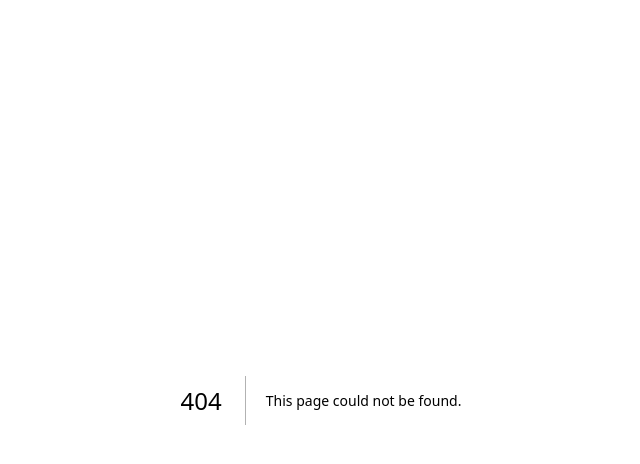
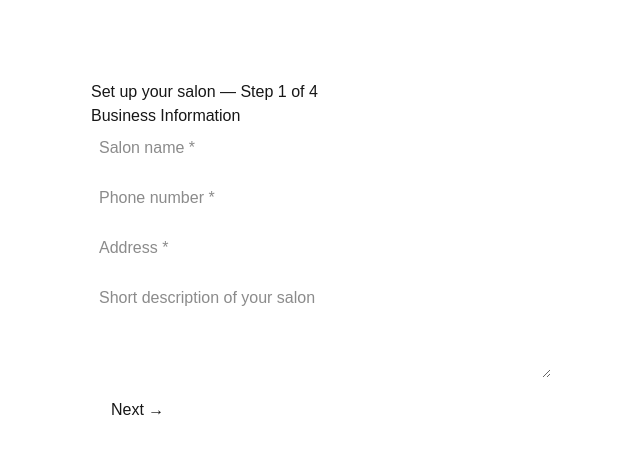
Before and after one commit to Essiamah989/beautyglow, a Next.js app: page /onboarding in a window 1280 px wide. Before the commit this address had no page. Shown: the top 464 px of the page, without its empty margins (319-959 px from the left). Built offline with nearby package versions, Linux system fonts and the light colour scheme; no server answers.

Commit message:
feat: onboarding steps 1-2 working

```diff
--- /dev/null
+++ b/src/app/onboarding/page.tsx
@@ -0,0 +1,171 @@
+// src/app/onboarding/page.tsx
+// Multi-step onboarding wizard for new salon owners
+// Step 1: Business info (name, phone, address, description)
+// Step 2: Subdomain selection
+// Step 3: Add services (Day 6)
+// Step 4: Logo upload (Day 6)
+
+'use client'
+
+import { useState } from 'react'
+import { supabase } from '@/lib/supabase'
+import { useRouter } from 'next/navigation'
+
+export default function OnboardingPage() {
+  const router = useRouter()
+  const [step, setStep] = useState(1)
+
+  // Step 1 fields
+  const [businessName, setBusinessName] = useState('')
+  const [phone, setPhone] = useState('')
+  const [address, setAddress] = useState('')
+  const [description, setDescription] = useState('')
+
+  // Step 2 fields
+  const [subdomain, setSubdomain] = useState('')
+  const [subdomainAvailable, setSubdomainAvailable] = useState<boolean | null>(null)
+  const [checkingSubdomain, setCheckingSubdomain] = useState(false)
+
+  const [error, setError] = useState('')
+
+  // Check if subdomain is available in the database
+  const checkSubdomain = async (value: string) => {
+    if (value.length < 3) return
+    setCheckingSubdomain(true)
+
+    const { data } = await supabase
+      .from('businesses')
+      .select('id')
+      .eq('subdomain', value)
+      .single()
+
+    // If no data found, subdomain is available
+    setSubdomainAvailable(!data)
+    setCheckingSubdomain(false)
+  }
+
+  return (
+    <div style={{ maxWidth: '500px', margin: '60px auto', padding: '20px' }}>
+      <h1>Set up your salon — Step {step} of 4</h1>
+
+      {/* STEP 1: Business Info */}
+      {step === 1 && (
+        <div>
+          <h2>Business Information</h2>
+
+          <input
+            placeholder="Salon name *"
+            value={businessName}
+            onChange={(e) => setBusinessName(e.target.value)}
+            style={{ display: 'block', width: '100%', marginBottom: '10px', padding: '8px' }}
+          />
+          <input
+            placeholder="Phone number *"
+            value={phone}
+            onChange={(e) => setPhone(e.target.value)}
+            style={{ display: 'block', width: '100%', marginBottom: '10px', padding: '8px' }}
+          />
+          <input
+            placeholder="Address *"
+            value={address}
+            onChange={(e) => setAddress(e.target.value)}
+            style={{ display: 'block', width: '100%', marginBottom: '10px', padding: '8px' }}
+          />
+          <textarea
+            placeholder="Short description of your salon"
+            value={description}
+            onChange={(e) => setDescription(e.target.value)}
+            style={{ display: 'block', width: '100%', marginBottom: '10px', padding: '8px', height: '100px' }}
+          />
+
+          {error && <p style={{ color: 'red' }}>{error}</p>}
+
+          <button
+            onClick={() => {
+              if (!businessName || !phone || !address) {
+                setError('Please fill in all required fields')
+                return
+              }
+              setError('')
+              setStep(2)
+            }}
+            style={{ padding: '10px 20px', cursor: 'pointer' }}
+          >
+            Next →
+          </button>
+        </div>
+      )}
+
+      {/* STEP 2: Subdomain */}
+      {step === 2 && (
+        <div>
+          <h2>Choose your website address</h2>
+          <p style={{ color: '#666' }}>
+            Your salon will be available at: <strong>{subdomain || 'yourname'}.beautyglow.tn</strong>
+          </p>
+
+          <div style={{ display: 'flex', alignItems: 'center', gap: '8px', marginBottom: '10px' }}>
+            <input
+              placeholder="yourname"
+              value={subdomain}
+              onChange={(e) => {
+                // Only allow lowercase letters, numbers, hyphens
+                const value = e.target.value.toLowerCase().replace(/[^a-z0-9-]/g, '')
+                setSubdomain(value)
+                setSubdomainAvailable(null)
+              }}
+              style={{ padding: '8px', flex: 1 }}
+            />
+            <span>.beautyglow.tn</span>
+          </div>
+
+          <button
+            onClick={() => checkSubdomain(subdomain)}
+            disabled={subdomain.length < 3 || checkingSubdomain}
+            style={{ padding: '8px 16px', marginBottom: '10px', cursor: 'pointer' }}
+          >
+            {checkingSubdomain ? 'Checking...' : 'Check availability'}
+          </button>
+
+          {subdomainAvailable === true && (
+            <p style={{ color: 'green' }}>✅ {subdomain}.beautyglow.tn is available!</p>
+          )}
+          {subdomainAvailable === false && (
+            <p style={{ color: 'red' }}>❌ Already taken, try another name</p>
+          )}
+
+          {error && <p style={{ color: 'red' }}>{error}</p>}
+
+          <div style={{ display: 'flex', gap: '10px', marginTop: '20px' }}>
+            <button onClick={() => setStep(1)} style={{ padding: '10px 20px', cursor: 'pointer' }}>
+              ← Back
+            </button>
+            <button
+              onClick={() => {
+                if (!subdomainAvailable) {
+                  setError('Please choose an available subdomain')
+                  return
+                }
+                setError('')
+                setStep(3)
+              }}
+              style={{ padding: '10px 20px', cursor: 'pointer' }}
+            >
+              Next →
+            </button>
+          </div>
+        </div>
+      )}
+
+      {/* STEP 3 & 4 — Coming in Day 6 */}
+      {step === 3 && (
+        <div>
+          <h2>Coming soon — Services setup</h2>
+          <button onClick={() => setStep(2)} style={{ padding: '10px 20px', cursor: 'pointer' }}>
+            ← Back
+          </button>
+        </div>
+      )}
+    </div>
+  )
+}
```
